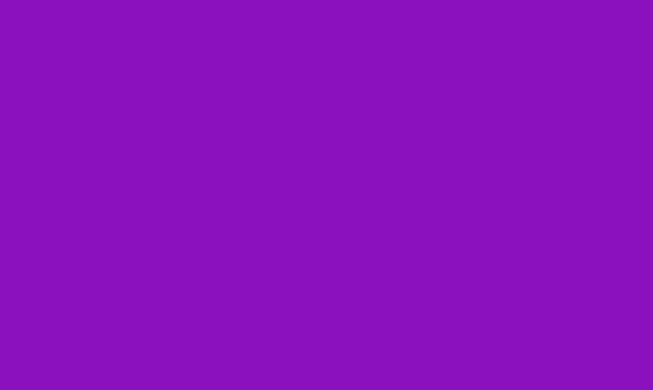
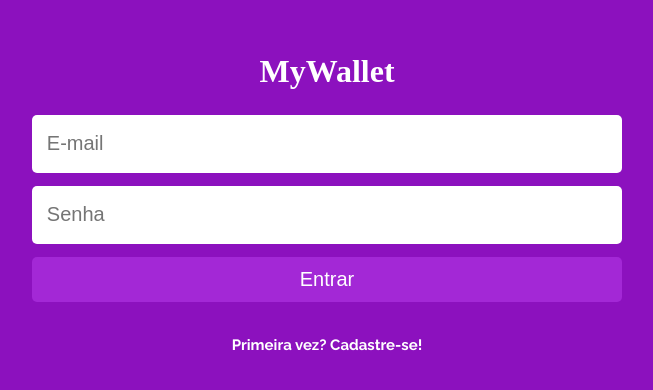
Before and after one commit to v-aguiar/mywallet-front, a React (Create React App) app: page / in a window 1280 px wide. Before the commit this address had no page. Shown: the part 196-586 px from the top of the page, without its empty margins (313-966 px from the left). Built offline with nearby package versions, Linux system fonts and the light colour scheme; a web font is replaced by a local one.

Commit message:
Set 'sign-in' component to render when '/' is accessed'

```diff
--- a/src/components/App/index.jsx
+++ b/src/components/App/index.jsx
@@ -21,6 +21,7 @@ export function App() {
       <Router>
         <GlobalStyles />
         <Routes>
+          <Route path="/" element={<SignIn />} />
           <Route path="/sign-in" element={<SignIn />} />
           <Route path="/sign-up" element={<SignUp />} />
           <Route path="/transactions" element={<Transactions />} />
```
